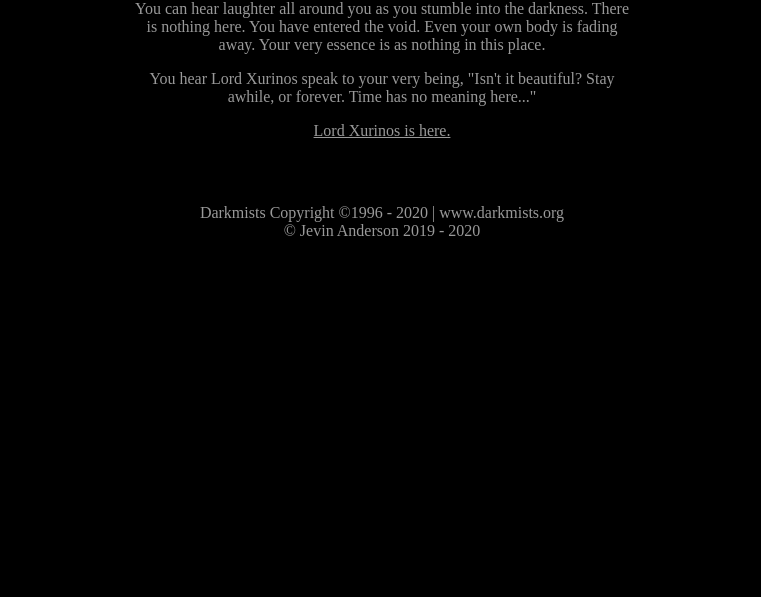
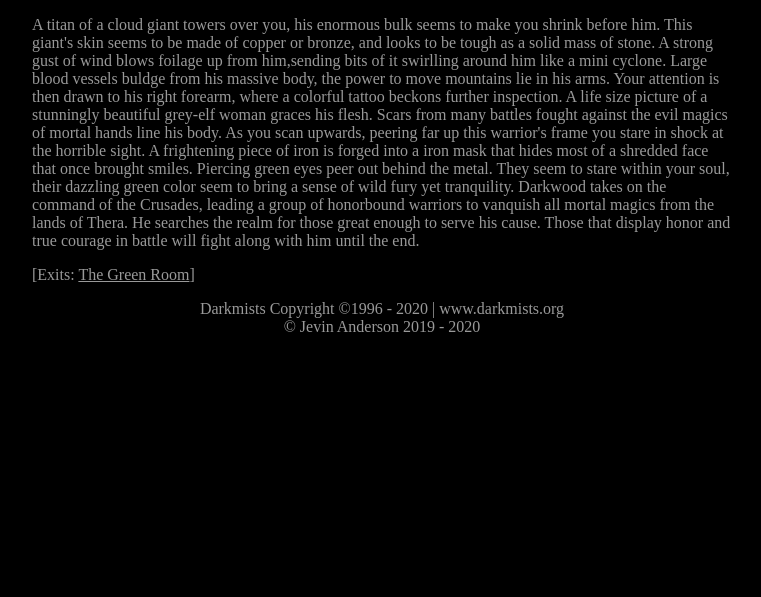
Before and after one commit to JevinAnderson/DM-Memorial, a Gatsby site: page /characters/darkwood in a window 1280 px wide. Before the commit this address had no page. Shown: the part 203-800 px from the top of the page, without its empty margins (258-1019 px from the left). Built offline with nearby package versions, Linux system fonts and the light colour scheme; Gatsby itself is replaced by a stand-in of ours.

Commit message:
Darkwood

```diff
--- /dev/null
+++ b/src/pages/characters/darkwood.js
@@ -0,0 +1,43 @@
+import React from "react";
+
+import Layout from "../../components/layout";
+import SEO from "../../components/seo";
+import Room from "../../components/room";
+import Exits from "../../components/exits";
+import { Link } from "gatsby";
+
+const Darkwood = () => (
+  <Layout>
+    <SEO title="Darkwood" />
+    <Room>
+      <h1>Lord Darkwood</h1>
+      <p>
+        A titan of a cloud giant towers over you, his enormous bulk seems to
+        make you shrink before him. This giant's skin seems to be made of copper
+        or bronze, and looks to be tough as a solid mass of stone. A strong gust
+        of wind blows foilage up from him,sending bits of it swirlling around
+        him like a mini cyclone. Large blood vessels buldge from his massive
+        body, the power to move mountains lie in his arms. Your attention is
+        then drawn to his right forearm, where a colorful tattoo beckons further
+        inspection. A life size picture of a stunningly beautiful grey-elf woman
+        graces his flesh. Scars from many battles fought against the evil magics
+        of mortal hands line his body. As you scan upwards, peering far up this
+        warrior's frame you stare in shock at the horrible sight. A frightening
+        piece of iron is forged into a iron mask that hides most of a shredded
+        face that once brought smiles. Piercing green eyes peer out behind the
+        metal. They seem to stare within your soul, their dazzling green color
+        seem to bring a sense of wild fury yet tranquility. Darkwood takes on
+        the command of the Crusades, leading a group of honorbound warriors to
+        vanquish all mortal magics from the lands of Thera. He searches the
+        realm for those great enough to serve his cause. Those that display
+        honor and true courage in battle will fight along with him until the
+        end.
+      </p>
+      <Exits>
+        <Link to="/valhalla/keep/green-room">The Green Room</Link>
+      </Exits>
+    </Room>
+  </Layout>
+);
+
+export default Darkwood;
--- a/src/pages/valhalla/keep/green-room.js
+++ b/src/pages/valhalla/keep/green-room.js
@@ -47,6 +47,9 @@ const GreenRoom = () => (
       A cricket slowly moves across the floor.
       <br />
       <Characters>
+        <Link to="/characters/darkwood">
+          A towering giant gazing down as a cyclone spins foliage around him
+        </Link>
         <Link to="/characters/aydain">
           A pretty blonde elf puts the finishing touches on a new pelt.{" "}
         </Link>
```
